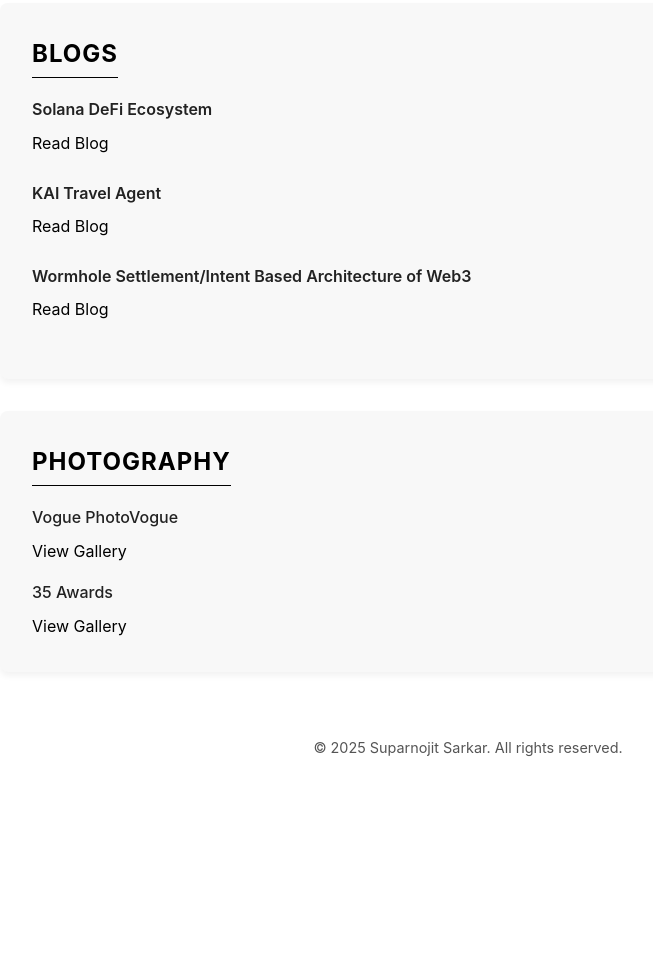
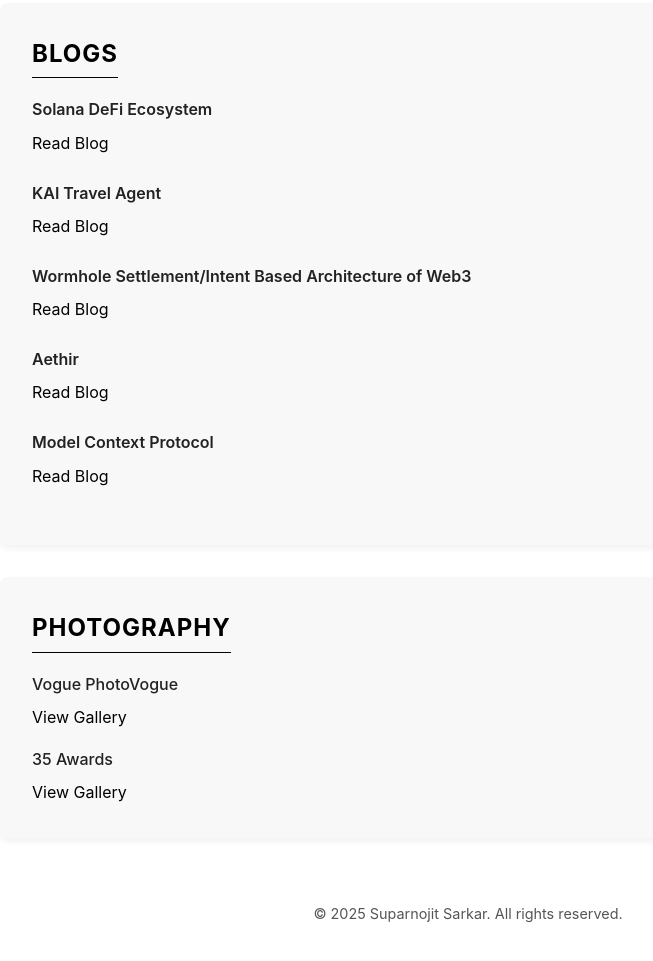
Before and after one commit to sprnjt/portfolio, a plain HTML site: page index.html in a window 1280 px wide. Shown: the part 2025-2986 px from the top of the page, without its empty margins (172-825 px from the left). Before the commit the page ends 2848 px from the top, so only its background shows below. Drawn offline with Linux system fonts and the light colour scheme.

Commit message:
blogs updated

```diff
--- a/index.html
+++ b/index.html
@@ -315,6 +315,14 @@
                 <div class="blog-title">Wormhole Settlement/Intent Based Architecture of Web3</div>
                 <a href="https://mirror.xyz/0xcaaBee11c63a2aB20e54C87201707E268788A872/RRg3rlOcjgxBxyqcdfnonxsVRlv7as8x4ZXshcGA4ZA" target="_blank">Read Blog</a>
             </div>
+            <div class="blog-item">
+                <div class="blog-title">Aethir</div>
+                <a href="https://mirror.xyz/0xcaaBee11c63a2aB20e54C87201707E268788A872/85AP6ktDtDiGtQNA_JJ3E9ywMmrK_6Avzkf3_pdfBnQ" target="_blank">Read Blog</a>
+            </div>
+            <div class="blog-item">
+                <div class="blog-title">Model Context Protocol</div>
+                <a href="https://mirror.xyz/0xcaaBee11c63a2aB20e54C87201707E268788A872/CFbgmbvb-Ko3Hu4x9v2_kVmURpbgX3WCnXpucNlTZ1M" target="_blank">Read Blog</a>
+            </div>
         </section>
 
         <section id="photography">
```
